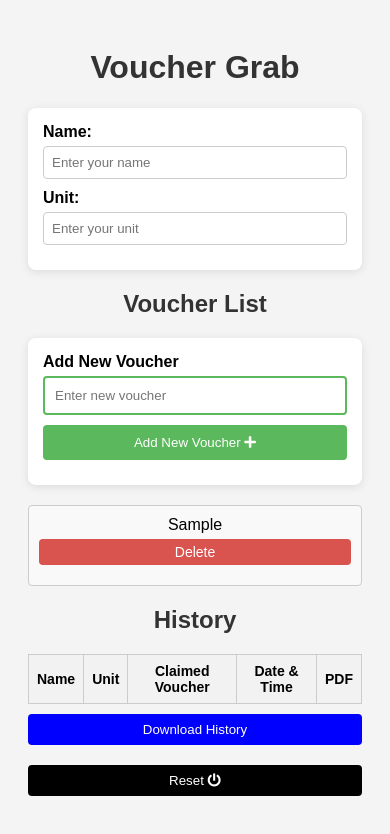
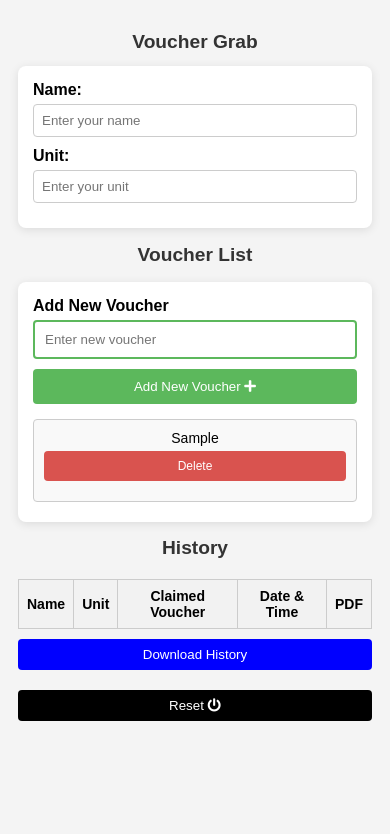
Before and after one commit to vgkanwiljbn/vgkanwiljbn.github.io, a plain HTML site: page index.html in a window 390 px wide. Both pictures are taken after typing "Sample" into the empty fields and a click on the button "Add New Voucher". Drawn offline with nearby package versions, Linux system fonts and the light colour scheme; no server answers.

Commit message:
Update 3 index.html

```diff
--- a/index.html
+++ b/index.html
@@ -113,7 +113,7 @@
             background-color: #d9534f;
             color: white;
             border: none;
-            padding: 5px 10px;
+            padding: 8px 0px;
             border-radius: 4px;
             cursor: pointer;
             font-size: 14px;
@@ -149,6 +149,58 @@
         .history-item:hover {
             background-color: #e0e0e0;
         }
+
+        /* Tambahkan aturan untuk meningkatkan responsivitas */
+        @media (max-width: 768px) {
+            body {
+                padding: 10px;
+            }
+
+            .form-container {
+                padding: 15px;
+            }
+
+            input[type="text"],
+            button {
+                padding: 8px;
+            }
+
+            h1,
+            h2 {
+                font-size: 1.5em;
+                /* Ukuran font lebih kecil di perangkat kecil */
+            }
+
+            table {
+                font-size: 14px;
+                /* Ukuran font tabel lebih kecil */
+            }
+
+            .voucher-item {
+                font-size: 14px;
+                /* Ukuran font item voucher lebih kecil */
+            }
+
+            .delete-voucher {
+                font-size: 12px;
+                /* Ukuran font tombol hapus lebih kecil */
+            }
+        }
+
+        /* Tambahkan aturan untuk tampilan yang lebih baik di perangkat kecil */
+        @media (max-width: 480px) {
+
+            h1,
+            h2 {
+                font-size: 1.2em;
+                /* Ukuran font lebih kecil di perangkat sangat kecil */
+            }
+
+            .form-container {
+                margin-bottom: 10px;
+                /* Mengurangi margin untuk perangkat kecil */
+            }
+        }
     </style>
     <link rel="stylesheet" href="https://cdnjs.cloudflare.com/ajax/libs/font-awesome/5.15.4/css/all.min.css">
 </head>
@@ -170,8 +222,8 @@
         <button id="add-voucher"
             style="background-color: #5cb85c; color: white; border: none; padding: 10px; border-radius: 4px; cursor: pointer;">Add
             New Voucher <i class="fas fa-plus"></i></button>
+        <ul id="voucher-list" class="voucher-list" style="text-align: center;"></ul>
     </div>
-    <ul id="voucher-list" class="voucher-list" style="text-align: center;"></ul>
 
     <h2>History</h2>
     <table id="history-table" style="width: 100%; border-collapse: collapse;">
```
